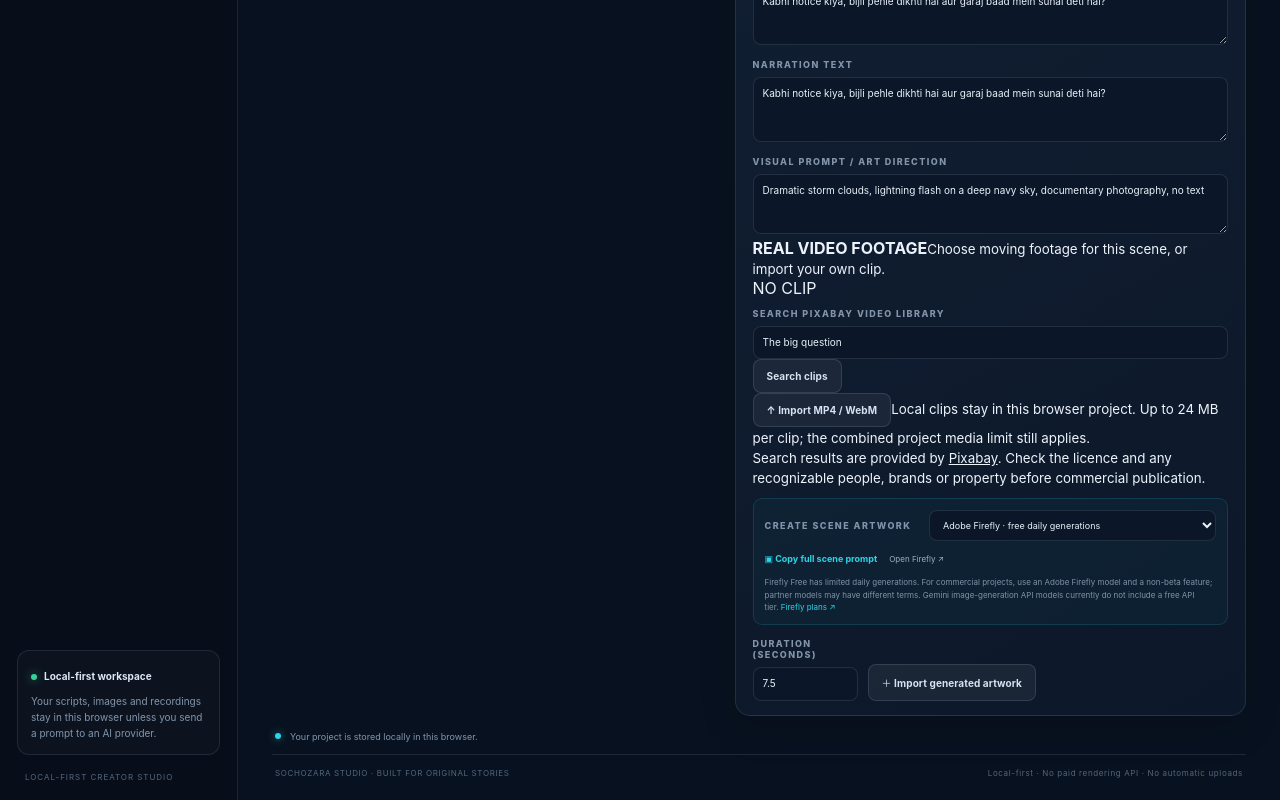
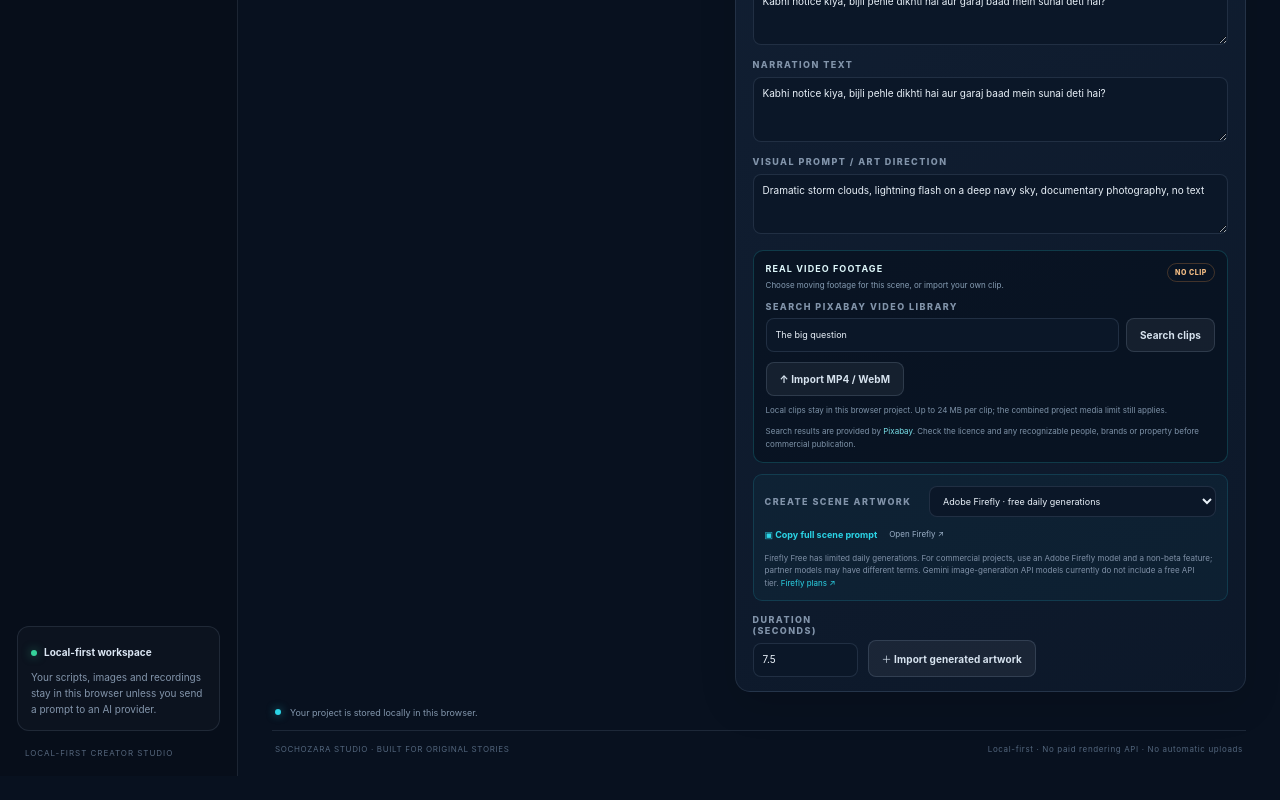
Before and after one commit to narayananagapuri25/VideoMaker, a React (Vite) app: page / in a window 1280 px wide. Shown: the part 1695-2495 px from the top of the page. After the commit the page ends 2471 px from the top, so only its background shows below. Built offline with nearby package versions, Linux system fonts and the light colour scheme.

Commit message:
Style real footage search and scene clip editor

```diff
--- a/src/styles.css
+++ b/src/styles.css
@@ -377,3 +377,41 @@ select { appearance: auto; }
 }
 .editorial-note p { margin: 0; color: #91a8c0; font-size: 9px; line-height: 1.6; }
 .export-blocked-note { flex: 1 0 100%; color: #f2bd83; font-size: 8px; line-height: 1.45; }
+
+
+/* Real stock-video selection */
+.stock-video-panel { margin-top: 12px; padding: 12px; border: 1px solid rgba(43,213,231,.2); border-radius: 10px; background: rgba(4,14,25,.52); }
+.stock-video-heading { display: flex; align-items: flex-start; justify-content: space-between; gap: 10px; }
+.stock-video-heading strong { display: block; color: #dff8fb; font-size: 9px; letter-spacing: .12em; }
+.stock-video-heading small { display: block; margin-top: 5px; color: #879db4; font-size: 8px; line-height: 1.5; }
+.clip-status { flex: 0 0 auto; padding: 4px 7px; border: 1px solid rgba(245,155,72,.24); border-radius: 20px; color: #f4bd84; font-size: 7px; font-weight: 850; letter-spacing: .08em; }
+.clip-status.ready { border-color: rgba(53,211,154,.25); color: #74e7bb; background: rgba(53,211,154,.06); }
+.selected-video { display: grid; grid-template-columns: minmax(0,1.1fr) minmax(0,1fr); gap: 9px; margin-top: 10px; align-items: start; }
+.selected-video video { display: block; width: 100%; max-height: 170px; border-radius: 7px; background: #02070d; object-fit: contain; }
+.selected-video-meta { display: flex; flex-direction: column; gap: 5px; min-width: 0; }
+.selected-video-meta span { color: #dbe8f5; font-size: 9px; font-weight: 700; overflow-wrap: anywhere; }
+.selected-video-meta small, .local-video-import small, .stock-video-credit { color: #7f93a9; font-size: 8px; line-height: 1.55; }
+.selected-video-meta a, .stock-video-result-meta a, .stock-video-credit a { color: #79dfe8; font-size: 8px; text-decoration: none; }
+.stock-video-search { margin-top: 10px; }
+.stock-video-search .field-label { display: block; margin-bottom: 6px; }
+.stock-video-search-row { display: grid; grid-template-columns: minmax(0,1fr) auto; gap: 7px; }
+.stock-video-search-row input { min-width: 0; font-size: 9px; padding: 8px 9px; }
+.stock-video-search-row .button { white-space: nowrap; }
+.stock-video-error { margin: 8px 0; color: #f2bb87; font-size: 8px; line-height: 1.5; }
+.stock-video-results { display: grid; grid-template-columns: repeat(2,minmax(0,1fr)); gap: 8px; margin-top: 10px; }
+.stock-video-result { min-width: 0; overflow: hidden; border: 1px solid rgba(149,173,204,.13); border-radius: 8px; background: rgba(255,255,255,.025); }
+.stock-video-result img { display: block; width: 100%; aspect-ratio: 16 / 9; object-fit: cover; background: #02070d; }
+.stock-video-result-meta { display: flex; flex-direction: column; gap: 5px; padding: 8px; }
+.stock-video-result-meta strong { color: #e5f1fa; font-size: 9px; }
+.stock-video-result-meta small { color: #7f93a9; font-size: 7px; }
+.stock-video-result-meta .button { justify-content: center; padding: 7px; font-size: 8px; margin-top: 3px; }
+.local-video-import { display: flex; align-items: center; flex-wrap: wrap; gap: 8px; margin-top: 10px; }
+.local-video-import .button { margin: 0; }
+.stock-video-credit { display: block; margin-top: 9px; }
+@media (max-width: 560px) {
+  .stock-video-results { grid-template-columns: 1fr 1fr; }
+  .selected-video { grid-template-columns: 1fr; }
+  .selected-video video { max-height: 220px; }
+  .stock-video-search-row { grid-template-columns: 1fr; }
+  .stock-video-search-row .button { width: 100%; }
+}
```
